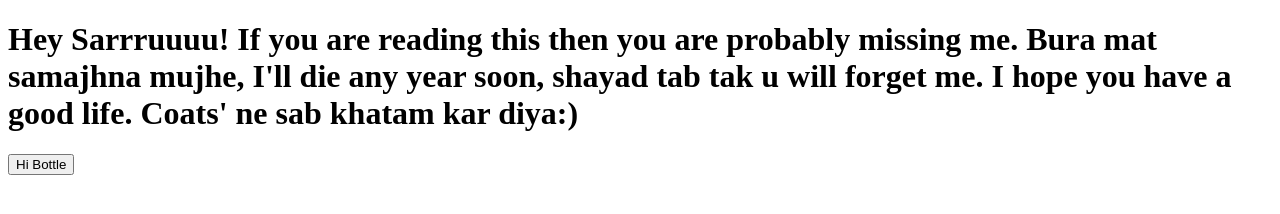
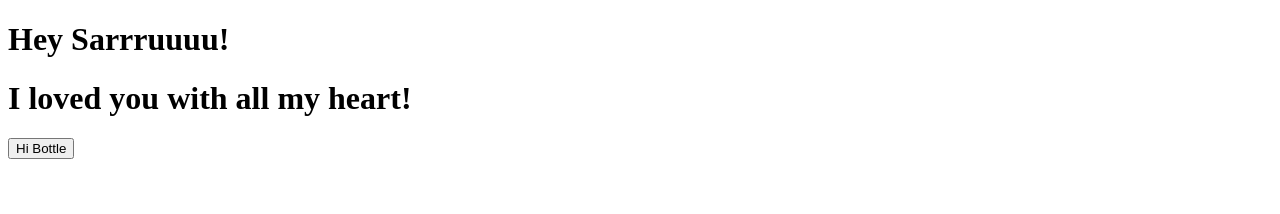
Before and after one commit to ANSHUKR123/saru_bd, a plain HTML site: page index.html in a window 1280 px wide. Drawn offline with Linux system fonts and the light colour scheme.

Commit message:
Update index.html

```diff
--- a/index.html
+++ b/index.html
@@ -10,7 +10,7 @@
         <div name="question1">
             <h1>Hey Sarrruuuu!
 
-If you are reading this then you are probably missing me. Bura mat samajhna mujhe, I'll die any year soon, shayad tab tak u will forget me. I hope you have a good life. Coats' ne sab khatam kar diya:)</h1>
+<h1> I loved you with all my heart! </h1>
         </div>
         <div >
 
```
